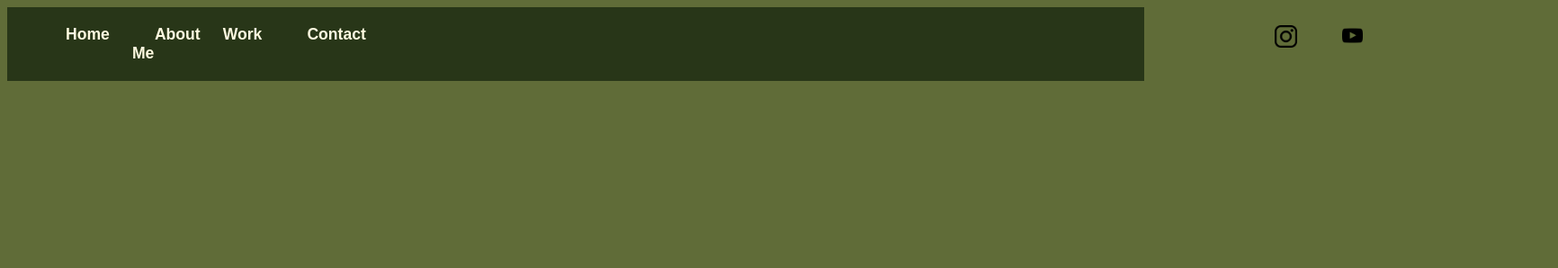
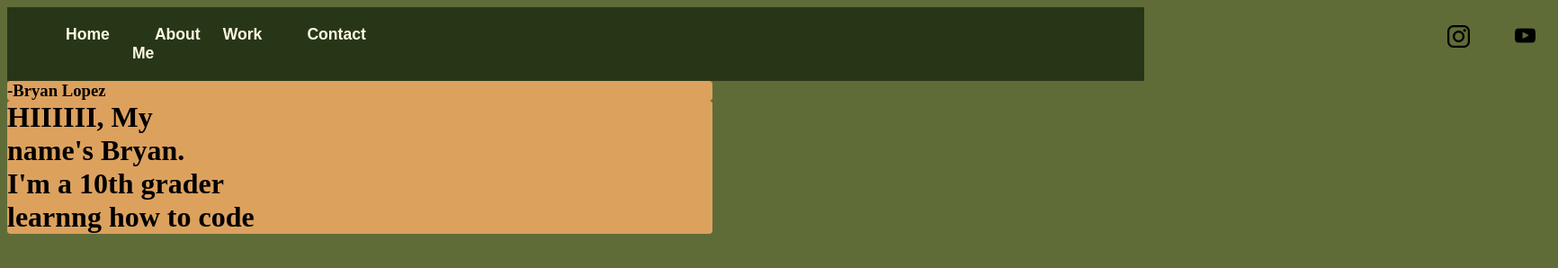
Before and after one commit to Blopez1098t/portfolio, a plain HTML site: page index.html in a window 1280 px wide. Shown: the whole page at 90% size, 1732 px wide, since content can reach past the window. Drawn offline with Linux system fonts and the light colour scheme.

Commit message:
Moe code

```diff
--- a/css/style.css
+++ b/css/style.css
@@ -10,7 +10,7 @@ body{
 .navbar li :hover{
     text-decoration: underline;
 }
-.navbar li:active {
+.navbar li :active {
  color: #DDA15E;
 }
 .navbar ul{
@@ -29,6 +29,12 @@ body{
     padding: 30px 25px;
 }
 .Socials {
-    padding-left: 10in;
+    padding-left: 12in;
     margin-right: 0;
 }
+h1, h3{
+    background-color: #dda15e;
+    margin: 0in;
+    margin-right: 5in;
+    border-radius: 1mm;
+}
--- a/index.html
+++ b/index.html
@@ -4,7 +4,7 @@
     <meta charset="UTF-8">
     <meta http-equiv="X-UA-Compatible" content="IE=edge">
     <meta name="viewport" content="width=device-width, initial-scale=1.0">
-    <link rel="stylesheet" href="/css/style.css">
+    <link rel="stylesheet" href="css/style.css">
     <title>Document</title>
 </head>
 <body>
@@ -14,10 +14,12 @@
         <li><a href="">About Me</a></li>
         <li><a href="">Work</a></li>
         <li><a href="">Contact</a></li>
-        <li class="Socials"><a href=""><img src="/img/87390.png" style="width:25px;height:25px;"></a></li>
-        <li><a href=""><img src="/img/48968.png" style="width:px;height:23px;"></a></li>
+        <li class="Socials"><a href=""><img src="img/87390.png" style="width:25px;height:25px;"></a></li>
+        <li><a href=""><img src="img/48968.png" style="width:px;height:23px;"></a></li>
     </ul>
     </nav>
+    <h3>-Bryan Lopez</h3>
+    <h1>HIIIIII, My<br> name's Bryan.<br> I'm a 10th grader<br>learnng how to code</h1>
 
 
 
```
